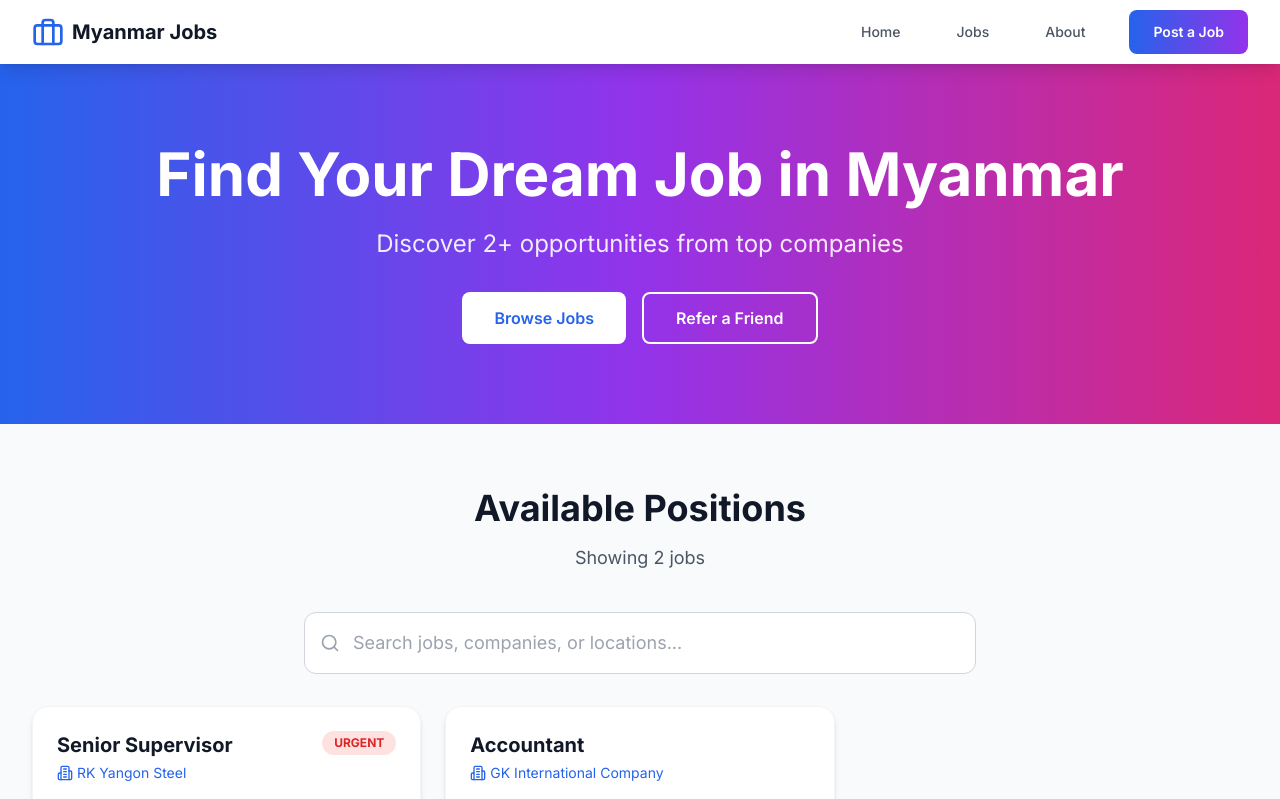
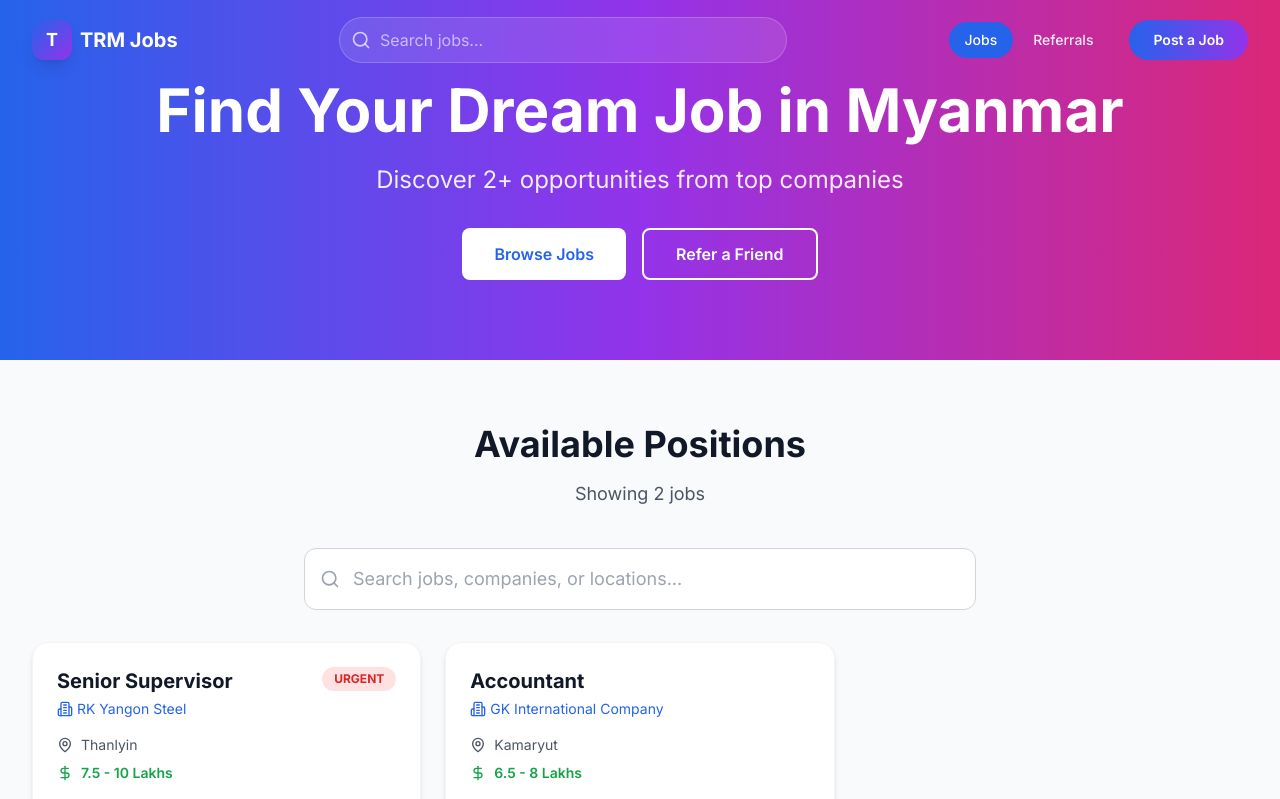
Before and after one commit to koko27dotcom/myan-jobs, a React (Vite) app: page / in a window 1280 px wide. Shown: the top 799 px of the page. Built offline with nearby package versions, Linux system fonts and the light colour scheme; the HTML template or start-up script is replaced by a standard one.

Commit message:
Update Navigation.tsx

```diff
--- a/src/sections/Navigation.tsx
+++ b/src/sections/Navigation.tsx
@@ -1,40 +1,98 @@
-import { useState } from 'react'
-import { Menu, X, Briefcase } from 'lucide-react'
+import { useState, useEffect } from 'react'
+import { motion, AnimatePresence } from 'framer-motion'
+import { Search, Menu, X, Briefcase, Users } from 'lucide-react'
+import { Link, useLocation } from 'react-router-dom'
 
-export default function Navigation() {
-  const [isOpen, setIsOpen] = useState(false)
+interface NavigationProps {
+  searchQuery: string
+  setSearchQuery: (query: string) => void
+}
+
+export default function Navigation({ searchQuery, setSearchQuery }: NavigationProps) {
+  const [isScrolled, setIsScrolled] = useState(false)
+  const [isMobileMenuOpen, setIsMobileMenuOpen] = useState(false)
+  const location = useLocation()
+
+  useEffect(() => {
+    const handleScroll = () => setIsScrolled(window.scrollY > 20)
+    window.addEventListener('scroll', handleScroll)
+    return () => window.removeEventListener('scroll', handleScroll)
+  }, [])
 
   return (
-    <nav className="bg-white shadow-lg sticky top-0 z-50">
+    <motion.header
+      initial={{ y: -100 }}
+      animate={{ y: 0 }}
+      className={`fixed top-0 left-0 right-0 z-50 transition-all duration-300 ${
+        isScrolled
+          ? 'bg-white/90 backdrop-blur-xl shadow-lg border-b border-slate-200/50'
+          : 'bg-transparent'
+      }`}
+    >
       <div className="max-w-7xl mx-auto px-4 sm:px-6 lg:px-8">
-        <div className="flex justify-between h-16">
-          <div className="flex items-center">
-            <Briefcase className="h-8 w-8 text-blue-600 mr-2" />
-            <span className="font-bold text-xl text-gray-900">Myanmar Jobs</span>
+        <div className="flex justify-between items-center h-16 md:h-20">
+          {/* Logo */}
+          <Link to="/" className="flex items-center gap-2">
+            <div className="w-10 h-10 rounded-xl bg-gradient-to-br from-blue-600 to-purple-600 flex items-center justify-center text-white font-bold text-lg shadow-lg">
+              T
+            </div>
+            <div className="hidden sm:block">
+              <h1 className={`text-xl font-bold transition-colors ${isScrolled ? 'text-slate-800' : 'text-slate-800 md:text-white'}`}>
+                TRM Jobs
+              </h1>
+            </div>
+          </Link>
+
+          {/* Desktop Search */}
+          <div className="hidden md:flex flex-1 max-w-md mx-8">
+            <div className="relative w-full">
+              <Search className={`absolute left-3 top-1/2 -translate-y-1/2 ${isScrolled ? 'text-slate-400' : 'text-slate-400 md:text-white/70'}`} size={20} />
+              <input
+                type="text"
+                placeholder="Search jobs..."
+                value={searchQuery}
+                onChange={(e) => setSearchQuery(e.target.value)}
+                className={`w-full pl-10 pr-4 py-2.5 rounded-full border outline-none transition-all ${
+                  isScrolled
+                    ? 'bg-slate-100 border-slate-200 focus:bg-white text-slate-800'
+                    : 'bg-white/10 border-white/20 text-slate-800 md:text-white placeholder-slate-500 md:placeholder-white/60'
+                }`}
+              />
+            </div>
           </div>
 
-          <div className="hidden md:flex items-center space-x-8">
-            <a href="#" className="text-gray-600 hover:text-blue-600 px-3 py-2 rounded-md text-sm font-medium">Home</a>
-            <a href="#jobs" className="text-gray-600 hover:text-blue-600 px-3 py-2 rounded-md text-sm font-medium">Jobs</a>
-            <a href="#about" className="text-gray-600 hover:text-blue-600 px-3 py-2 rounded-md text-sm font-medium">About</a>
-            <button className="btn-primary text-sm">Post a Job</button>
-          </div>
+          {/* Desktop Nav */}
+          <nav className="hidden md:flex items-center gap-1">
+            <Link to="/" className={`px-4 py-2 rounded-full text-sm font-medium transition-all ${location.pathname === '/' ? 'bg-blue-600 text-white' : isScrolled ? 'text-slate-600 hover:bg-slate-100' : 'text-slate-800 md:text-white/90 hover:bg-white/10'}`}>
+              Jobs
+            </Link>
+            <Link to="/referrals" className={`px-4 py-2 rounded-full text-sm font-medium transition-all ${location.pathname === '/referrals' ? 'bg-blue-600 text-white' : isScrolled ? 'text-slate-600 hover:bg-slate-100' : 'text-slate-800 md:text-white/90 hover:bg-white/10'}`}>
+              Referrals
+            </Link>
+            <button className="ml-4 px-6 py-2.5 bg-gradient-to-r from-blue-600 to-purple-600 text-white rounded-full font-semibold text-sm hover:shadow-lg transition-all">
+              Post a Job
+            </button>
+          </nav>
 
-          <div className="md:hidden flex items-center">
-            <button onClick={() => setIsOpen(!isOpen)} className="text-gray-600">
-              {isOpen ? <X className="h-6 w-6" /> : <Menu className="h-6 w-6" />}
-            </button>
-          </div>
+          {/* Mobile Menu Button */}
+          <button onClick={() => setIsMobileMenuOpen(!isMobileMenuOpen)} className="md:hidden p-2 text-slate-800">
+            {isMobileMenuOpen ? <X size={24} /> : <Menu size={24} />}
+          </button>
         </div>
       </div>
 
-      {isOpen && (
-        <div className="md:hidden px-2 pt-2 pb-3 space-y-1">
-          <a href="#" className="text-gray-600 block px-3 py-2 rounded-md text-base font-medium">Home</a>
-          <a href="#jobs" className="text-gray-600 block px-3 py-2 rounded-md text-base font-medium">Jobs</a>
-          <a href="#about" className="text-gray-600 block px-3 py-2 rounded-md text-base font-medium">About</a>
-        </div>
-      )}
-    </nav>
+      {/* Mobile Menu */}
+      <AnimatePresence>
+        {isMobileMenuOpen && (
+          <motion.div initial={{ opacity: 0, height: 0 }} animate={{ opacity: 1, height: 'auto' }} exit={{ opacity: 0, height: 0 }} className="md:hidden bg-white border-t border-slate-200">
+            <div className="px-4 py-4 space-y-4">
+              <input type="text" placeholder="Search jobs..." value={searchQuery} onChange={(e) => setSearchQuery(e.target.value)} className="w-full px-4 py-3 rounded-xl bg-slate-100 border-none" />
+              <Link to="/" onClick={() => setIsMobileMenuOpen(false)} className="block px-4 py-3 rounded-xl text-slate-700 hover:bg-slate-50">Jobs</Link>
+              <Link to="/referrals" onClick={() => setIsMobileMenuOpen(false)} className="block px-4 py-3 rounded-xl text-slate-700 hover:bg-slate-50">Referrals</Link>
+            </div>
+          </motion.div>
+        )}
+      </AnimatePresence>
+    </motion.header>
   )
 }
```
